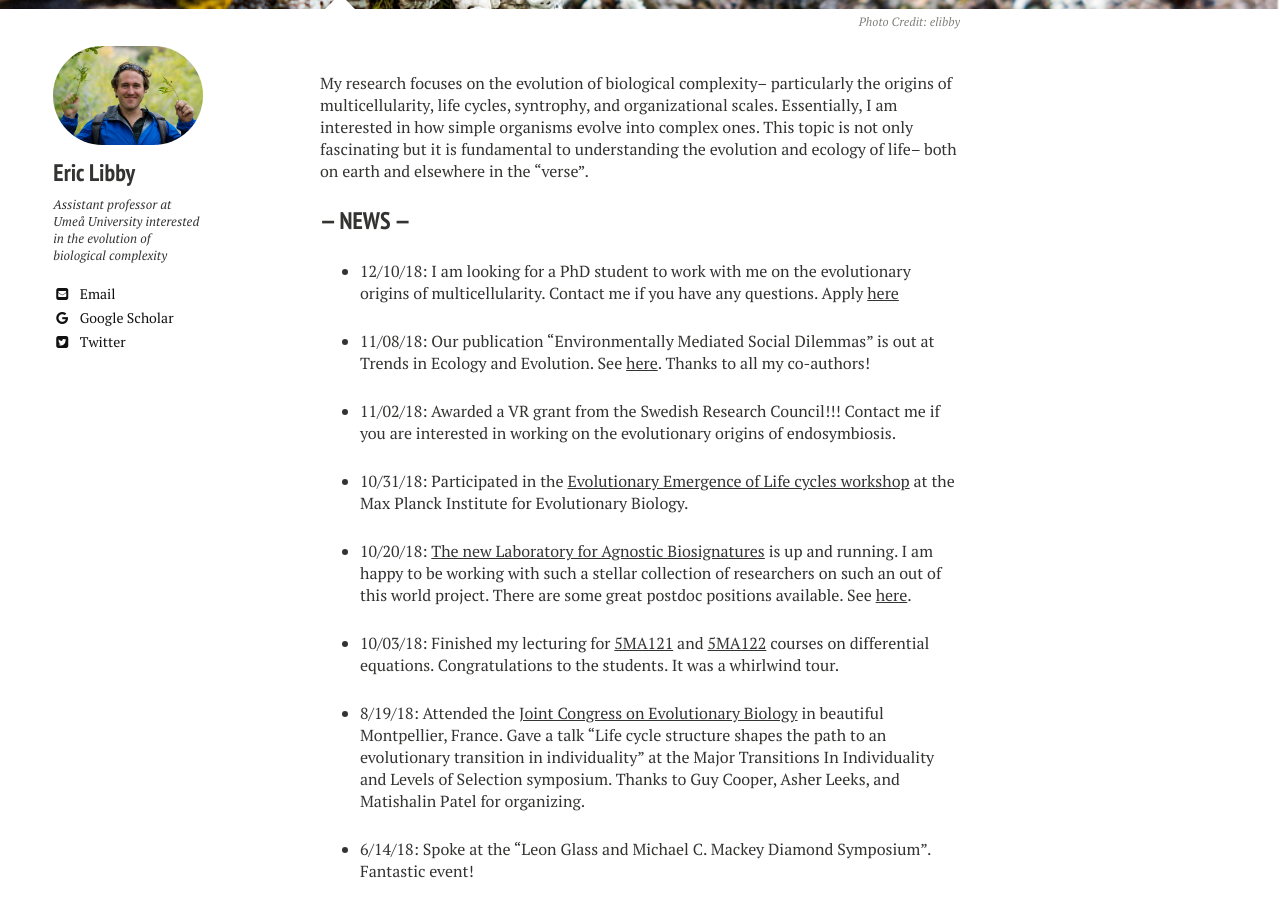
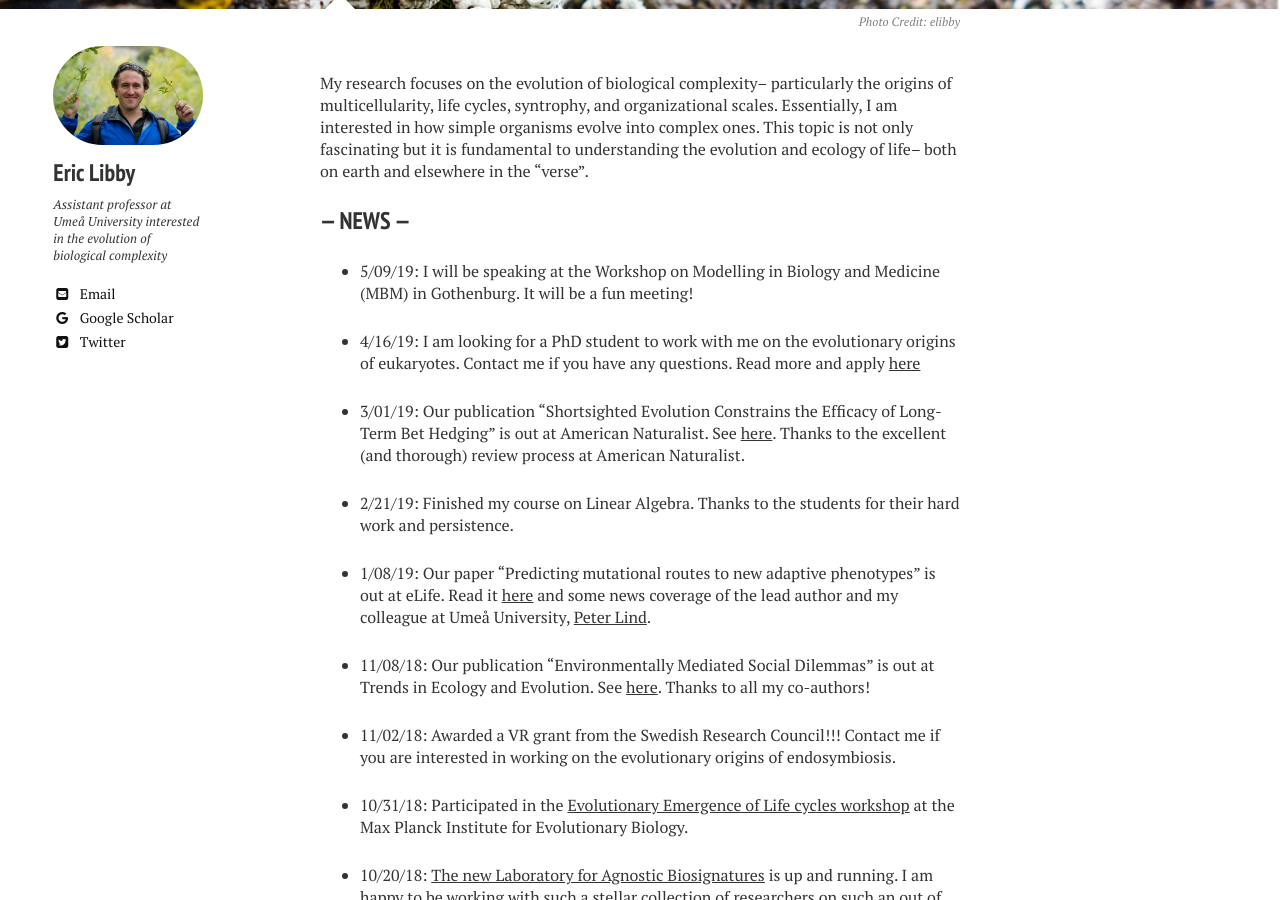
Before and after one commit to ericlibby/oldweb, a Jekyll site: the page built from index.md, in a window 1280 px wide and 900 px high, scrolled down 395 px. Built offline with Jekyll 4.4.1, drawn with Linux system fonts in a browser that asks for light colours; nearby versions of some CDN libraries.

Commit message:
Update index.md

```diff
--- a/index.md
+++ b/index.md
@@ -10,7 +10,16 @@ image:
 My research focuses on the evolution of biological complexity-- particularly the origins of multicellularity, life cycles, syntrophy, and organizational scales. Essentially, I am interested in how simple organisms evolve into complex ones. This topic is not only fascinating but it is fundamental to understanding the evolution and ecology of life-- both on earth and elsewhere in the "verse".
 
 ### --- NEWS ---
-- 12/10/18: I am looking for a PhD student to work with me on the evolutionary origins of multicellularity. Contact me if you have any questions. Apply [here](https://umu.mynetworkglobal.com/en/what:job/jobID:240085/)
+
+- 5/09/19: I will be speaking at the Workshop on Modelling in Biology and Medicine (MBM) in Gothenburg. It will be a fun meeting!
+
+- 4/16/19: I am looking for a PhD student to work with me on the evolutionary origins of eukaryotes. Contact me if you have any questions. Read more and apply [here](https://www.umu.se/en/work-with-us/open-positions/phd-position-in-mathematical-modeling_263754/)
+
+- 3/01/19: Our publication "Shortsighted Evolution Constrains the Efficacy of Long-Term Bet Hedging" is out at American Naturalist. See [here](https://www.journals.uchicago.edu/doi/abs/10.1086/701786). Thanks to the excellent (and thorough) review process at American Naturalist.
+
+- 2/21/19: Finished my course on Linear Algebra. Thanks to the students for their hard work and persistence.
+
+- 1/08/19: Our paper "Predicting mutational routes to new adaptive phenotypes" is out at eLife. Read it [here](https://elifesciences.org/articles/38822) and some news coverage of the lead author and my colleague at Umeå University, [Peter Lind](http://www.mynewsdesk.com/se/umea_universitet/pressreleases/gaar-det-att-foerutsaega-evolutionen-2821537).
 
 - 11/08/18: Our publication "Environmentally Mediated Social Dilemmas" is out at Trends in Ecology and Evolution. See [here](https://www.cell.com/trends/ecology-evolution/fulltext/S0169-5347(18)30249-0?_returnURL=https%3A%2F%2Flinkinghub.elsevier.com%2Fretrieve%2Fpii%2FS0169534718302490%3Fshowall%3Dtrue). Thanks to all my co-authors!
 
```
